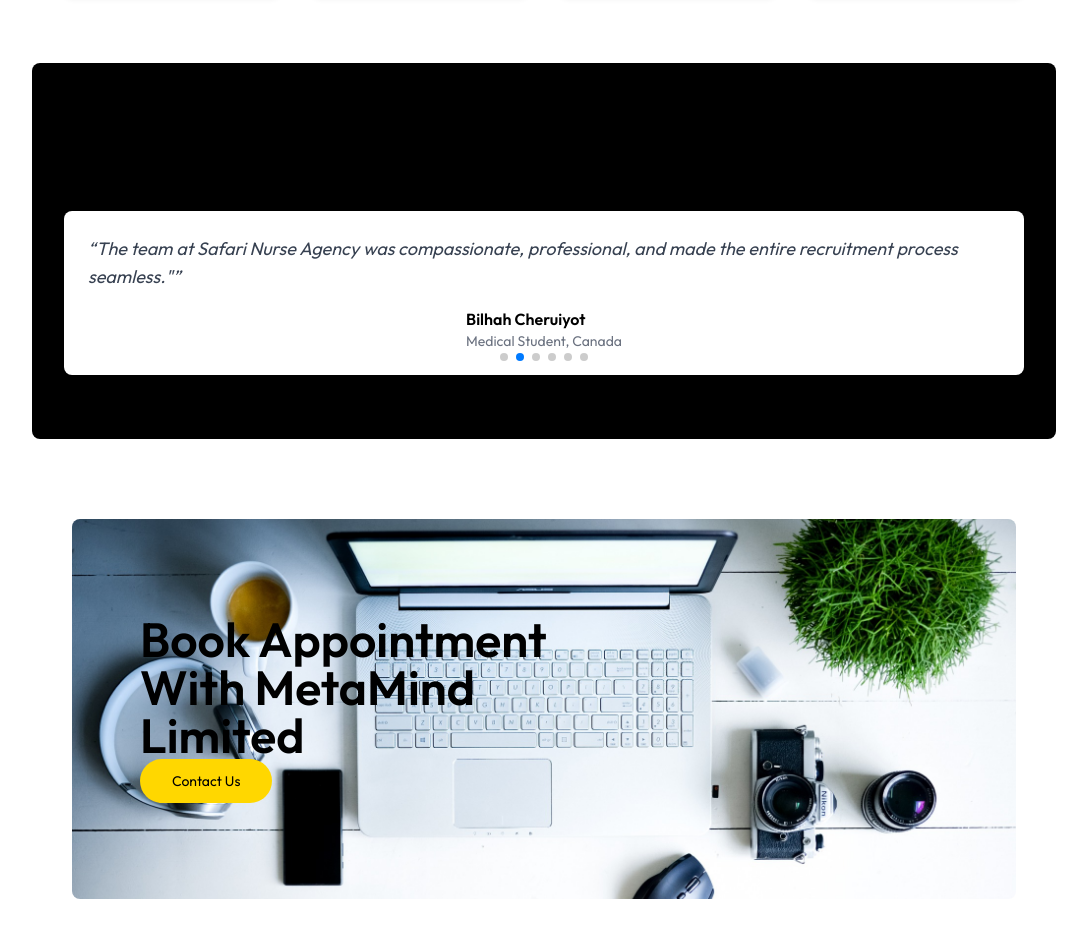
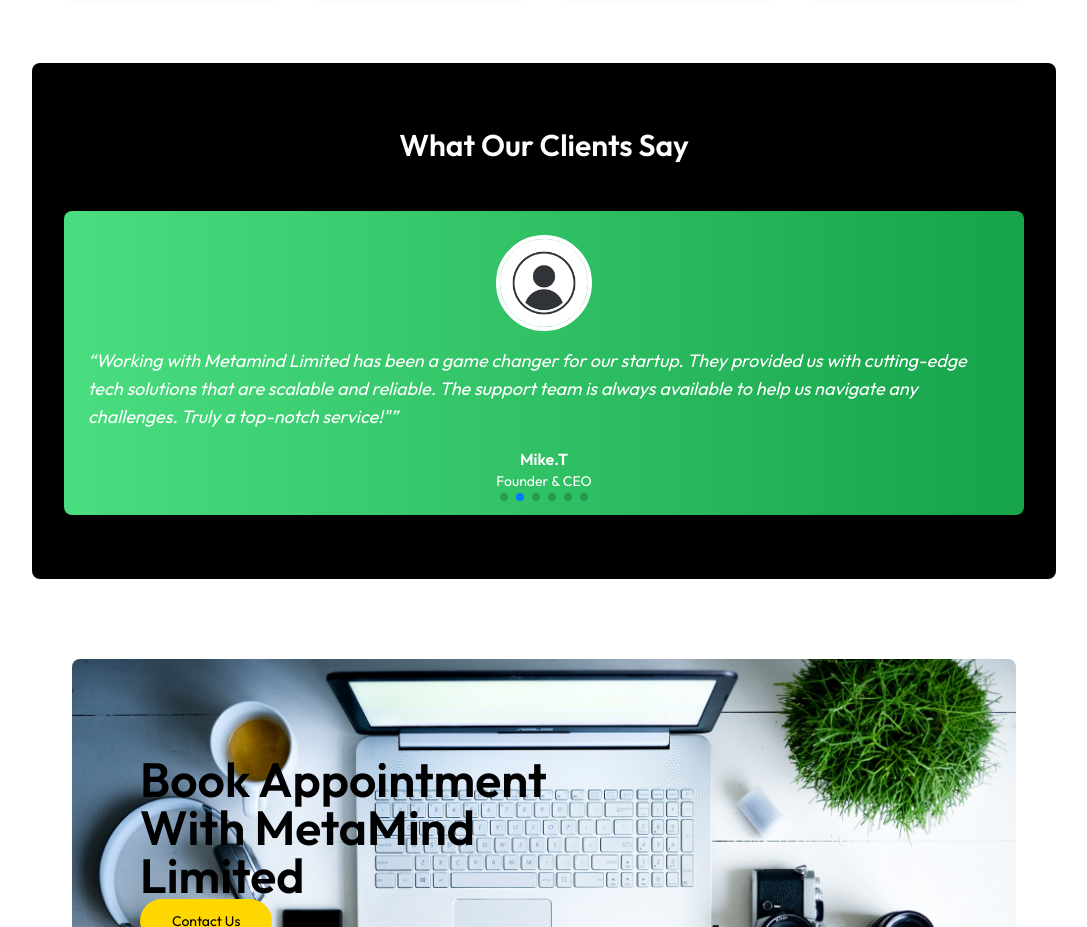
Before and after one commit to Aftermath001/MetaMind-Limited, a React (Vite) app in the folder my-app/: page / in a window 1280 px wide. Shown: the part 980-1907 px from the top of the page, without its empty margins (96-1183 px from the left). Built offline with nearby package versions, Linux system fonts and the light colour scheme.

Commit message:
Testimonials

```diff
--- a/my-app/src/components/Testimonials.jsx
+++ b/my-app/src/components/Testimonials.jsx
@@ -1,14 +1,14 @@
-import 'swiper/css';
-import 'swiper/css/pagination';
-import { Swiper, SwiperSlide } from 'swiper/react';
-import { Pagination, Autoplay } from 'swiper/modules';
+import "swiper/css";
+import "swiper/css/pagination";
+import { Swiper, SwiperSlide } from "swiper/react";
+import { Pagination, Autoplay } from "swiper/modules";
 import { assets } from "../assets/assets_frontend/assets";
 
-const Testimonials = () =>  {
+const Testimonials = () => {
   return (
     <div className="py-16 px-8 bg-primary rounded-lg mt-5">
       <div className="max-w-7xl mx-auto">
-        <h2 className="text-3xl font-semibold text-center text-primary mb-12">
+        <h2 className="text-3xl font-semibold text-center text-white mb-12">
           What Our Clients Say
         </h2>
 
@@ -24,100 +24,102 @@
         >
           {/* Slide 1 */}
           <SwiperSlide>
-            <div className="flex flex-col items-center p-6 bg-white rounded-lg shadow-lg">
-              <p className="text-lg text-gray-700 mb-4 italic">
-                “Safari Nurse Agency connected me with my dream job abroad, and their support throughout the process was exceptional!”
+            <div className="flex flex-col items-center p-6 bg-gradient-to-r from-blue-400 to-blue-600 text-white rounded-lg shadow-lg">
+              <img
+                src="/src/assets/assets_frontend/avatarmeta.jpg"
+                alt="James Kimani"
+                className="w-24 h-24 rounded-full mb-4 border-4 border-white"
+              />
+              <p className="text-lg mb-4 italic">
+                “Metamind Limited transformed our business! Their IT solutions streamlined our operations and boosted productivity. The team is knowledgeable and responsive, making every interaction smooth. Highly recommend!”
               </p>
-              <div className="flex items-center space-x-4">
-                <div>
-                  <p className="text-primary font-semibold">James Kimani</p>
-                  <p className="text-gray-500 text-sm">Registered Nurse, UK</p>
-                </div>
-              </div>
+              <p className="font-semibold"> Sarah L.</p>
+              <p className="text-sm">Operations Manager</p>
             </div>
           </SwiperSlide>
 
           {/* Slide 2 */}
           <SwiperSlide>
-            <div className="flex flex-col items-center p-6 bg-white rounded-lg shadow-lg">
-              <p className="text-lg text-gray-700 mb-4 italic">
-                “The team at Safari Nurse Agency was compassionate, professional, and made the entire recruitment process seamless."”
+            <div className="flex flex-col items-center p-6 bg-gradient-to-r from-green-400 to-green-600 text-white rounded-lg shadow-lg">
+              <img
+                src="/src/assets/assets_frontend/avatarmeta.jpg"
+                alt="Bilhah Cheruiyot"
+                className="w-24 h-24 rounded-full mb-4 border-4 border-white"
+              />
+              <p className="text-lg mb-4 italic">
+                “Working with Metamind Limited has been a game changer for our startup. They provided us with cutting-edge tech solutions that are scalable and reliable. The support team is always available to help us navigate any challenges. Truly a top-notch service!"”
               </p>
-              <div className="flex items-center space-x-4">
-                <div>
-                  <p className="text-primary font-semibold">Bilhah Cheruiyot</p>
-                  <p className="text-gray-500 text-sm">Medical Student, Canada</p>
-                </div>
-              </div>
+              <p className="font-semibold">Mike.T</p>
+              <p className="text-sm">Founder & CEO</p>
             </div>
           </SwiperSlide>
 
           {/* Slide 3 */}
           <SwiperSlide>
-            <div className="flex flex-col items-center p-6 bg-white rounded-lg shadow-lg">
-              <p className="text-lg text-gray-700 mb-4 italic">
-                “Thanks to Safari Nurse Agency, I received top-notch training and landed a life-changing opportunity in healthcare.”
+            <div className="flex flex-col items-center p-6 bg-gradient-to-r from-purple-400 to-purple-600 text-white rounded-lg shadow-lg">
+              <img
+                src="/src/assets/assets_frontend/avatarmeta.jpg"
+                alt="Kimutai Emmanuel"
+                className="w-24 h-24 rounded-full mb-4 border-4 border-white"
+              />
+              <p className="text-lg mb-4 italic">
+                “Metamind’s Limited expertise in cybersecurity has given us peace of mind. Their tailored solutions protect our sensitive data and keep us compliant with regulations. The team is professional and attentive to our needs. Couldn't ask for a better partner!”
               </p>
-              <div className="flex items-center space-x-4">
-                <div>
-                  <p className="text-primary font-semibold">Kimutai Emmanuel</p>
-                  <p className="text-gray-500 text-sm">Nurse Practitioner, USA</p>
-                </div>
-              </div>
+              <p className="font-semibold">Emma J.</p>
+              <p className="text-sm">IT Director</p>
             </div>
           </SwiperSlide>
 
           {/* Slide 4 */}
           <SwiperSlide>
-            <div className="flex flex-col items-center p-6 bg-white rounded-lg shadow-lg">
-              <p className="text-lg text-gray-700 mb-4 italic">
-                “I’m forever grateful to Safari Nurse Agency for helping me find a job that aligns with my skills and passion for patient care.”
+            <div className="flex flex-col items-center p-6 bg-gradient-to-r from-red-400 to-red-600 text-white rounded-lg shadow-lg">
+              <img
+                src="/src/assets/assets_frontend/avatarmeta.jpg"
+                alt="Agatha Mwikali"
+                className="w-24 h-24 rounded-full mb-4 border-4 border-white"
+              />
+              <p className="text-lg mb-4 italic">
+                “We turned to Metamind Limited for our cloud migration, and it was one of the best decisions we made. They handled everything seamlessly and ensured minimal downtime. The transition was smooth, and our team is now more efficient than ever!”
               </p>
-              <div className="flex items-center space-x-4">
-                <div>
-                  <p className="text-primary font-semibold">Agatha Mwikali</p>
-                  <p className="text-gray-500 text-sm">Pediatrician, Thailand</p>
-                </div>
-              </div>
+              <p className="font-semibold">David K.</p>
+              <p className="text-sm">IT Manager</p>
             </div>
           </SwiperSlide>
 
           {/* Slide 5 */}
           <SwiperSlide>
-            <div className="flex flex-col items-center p-6 bg-white rounded-lg shadow-lg">
-              <p className="text-lg text-gray-700 mb-4 italic">
-                “Their commitment to excellence and the well-being of nurses truly sets Safari Nurse Agency apart from the rest.”
+            <div className="flex flex-col items-center p-6 bg-gradient-to-r from-yellow-400 to-yellow-600 text-white rounded-lg shadow-lg">
+              <img
+                src="/src/assets/assets_frontend/avatarmeta.jpg"
+                alt="Jared Ouma"
+                className="w-24 h-24 rounded-full mb-4 border-4 border-white"
+              />
+              <p className="text-lg mb-4 italic">
+                “Metaminde’s customer support is exceptional! They are always quick to respond and provide solutions that fit our unique requirements. Their proactive approach has helped us stay ahead in the ever-evolving tech landscape."”
               </p>
-              <div className="flex items-center space-x-4">
-                <div>
-                  <p className="text-primary font-semibold">Jared Ouma</p>
-                  <p className="text-gray-500 text-sm">General physician, France</p>
-                </div>
-              </div>
+              <p className="font-semibold">Jessica M.</p>
+              <p className="text-sm">Business Analyst</p>
             </div>
           </SwiperSlide>
 
           {/* Slide 6 */}
           <SwiperSlide>
-            <div className="flex flex-col items-center p-6 bg-white rounded-lg shadow-lg">
-              <p className="text-lg text-gray-700 mb-4 italic">
-                “I’ve never felt more supported in my career journey—Safari Nurse Agency is the best recruitment agency for healthcare professionals!”
+            <div className="flex flex-col items-center p-6 bg-gradient-to-r from-teal-400 to-teal-600 text-white rounded-lg shadow-lg">
+              <img
+                src="/src/assets/assets_frontend/avatarmeta.jpg"
+                alt="Makena Mwanga"
+                className="w-24 h-24 rounded-full mb-4 border-4 border-white"
+              />
+              <p className="text-lg mb-4 italic">
+                “I can't recommend Metaminde enough! Their team designed a custom software solution that perfectly meets our needs. The quality of their work is impressive, and their commitment to client satisfaction is evident. Thank you, Metaminde!”
               </p>
-              <div className="flex items-center space-x-4">
-                <div>
-                  <p className="text-primary font-semibold">Makena Mwanga</p>
-                  <p className="text-gray-500 text-sm">Dermatologist, India</p>
-                </div>
-              </div>
+              <p className="font-semibold"> Alan R.</p>
+              <p className="text-sm">Product Owner</p>
             </div>
           </SwiperSlide>
         </Swiper>
-
-
-
-
       </div>
     </div>
   );
-}
-export default Testimonials
+};
+export default Testimonials;
```
Also changed, not shown: my-app/src/assets/assets_frontend/avatarmeta.jpg (added).
